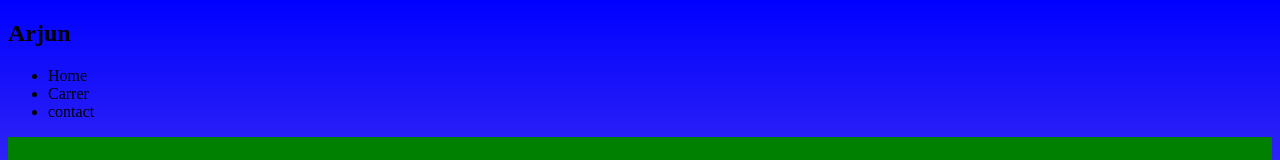
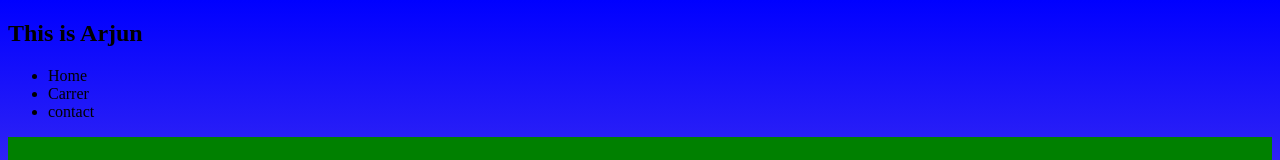
Before and after one commit to Naveensinghpr/portfolio-lear, a plain HTML site: page index.html in a window 1280 px wide. Shown: the top 160 px of the page. Drawn offline with Linux system fonts and the light colour scheme.

Commit message:
Update changes

```diff
--- a/index.html
+++ b/index.html
@@ -96,7 +96,7 @@
     <nav>
 
         <h1 class="logo">
-            Arjun
+             This is Arjun
         </h1>
 
         <ul>
```
